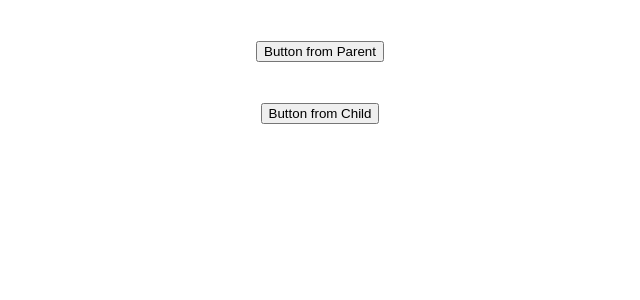
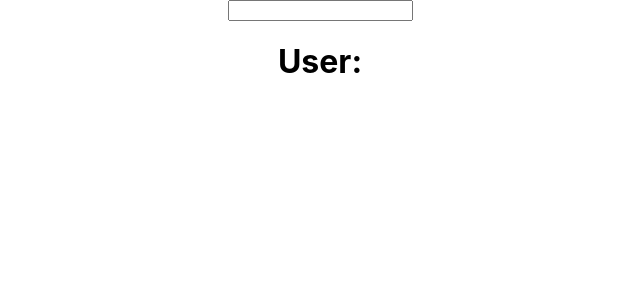
Before and after one commit to cornets28/react-state-deeepen, a React (Create React App) app: page / in a window 1280 px wide. Shown: the top 300 px of the page, without its empty margins (320-960 px from the left). Built offline with nearby package versions, Linux system fonts and the light colour scheme.

Commit message:
Review useContext

```diff
--- a/src/App.js
+++ b/src/App.js
@@ -6,6 +6,7 @@
 import UseRefHook from './UseRefHook';
 import UseLayoutEffectHook from './UseLayoutEffectHook';
 import UseImperativeHandleHook from './UseImperativeHandleHook';
+import UseContextHook from './UseContextHook';
 
 function App() {
   return (
@@ -15,7 +16,8 @@
       {/* <UseEffectHook /> */}
       {/* <UseRefHook /> */}
       {/* <UseLayoutEffectHook /> */}
-      <UseImperativeHandleHook />
+      {/* <UseImperativeHandleHook /> */}
+      <UseContextHook />
     </div>
   );
 }
--- /dev/null
+++ b/src/Login.js
@@ -0,0 +1,14 @@
+import React, {useContext} from "react";
+import { AppContext } from "./UseContextHook";
+
+
+const Login = () => {
+    const {setUsername} = useContext(AppContext)
+    return(
+        <div style={{display: "flex", justifyContent: 'center'}}>
+            <input onChange={(event) => setUsername(event.target.value) } />
+        </div>
+    )
+}
+
+export default Login
--- /dev/null
+++ b/src/UseContextHook.js
@@ -0,0 +1,17 @@
+import React, {useState, createContext} from "react";
+import Login from './Login'
+import User from './User'
+
+export const AppContext = createContext(null)
+
+const UseContextHook = () => {
+    const [username, setUsername] = useState('');
+    return(
+        <AppContext.Provider value={{username, setUsername}}>
+            <Login />
+            <User />
+        </AppContext.Provider>
+    )
+}
+
+export default UseContextHook
--- /dev/null
+++ b/src/User.js
@@ -0,0 +1,14 @@
+import React, {useContext} from "react";
+import { AppContext } from "./UseContextHook";
+
+
+const User = () => {
+    const {username} = useContext(AppContext)
+    return(
+        <div style={{justifyContent: 'center'}}>
+            <h1>User: {username}</h1>
+        </div>
+    )
+}
+
+export default User
```
